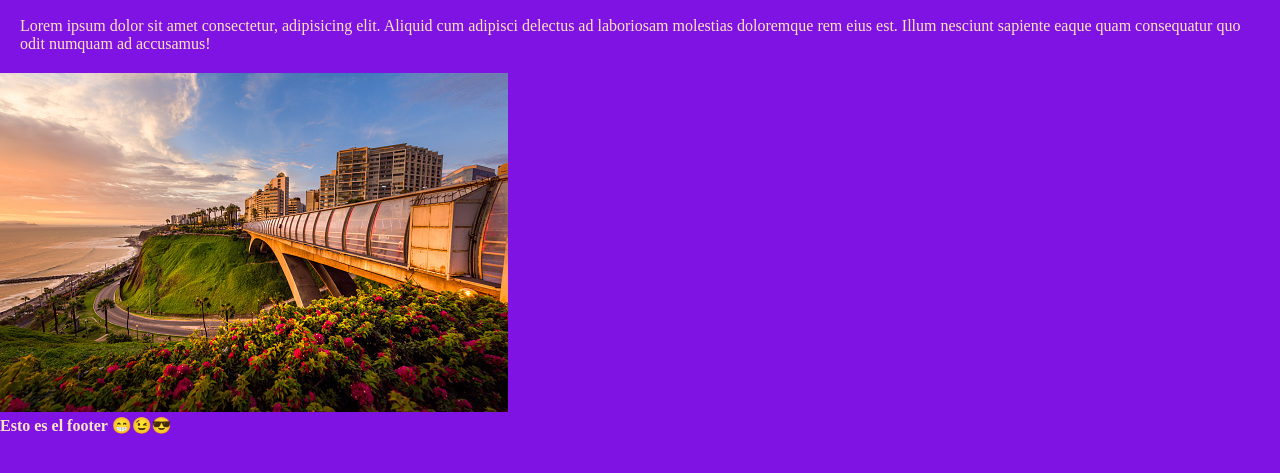
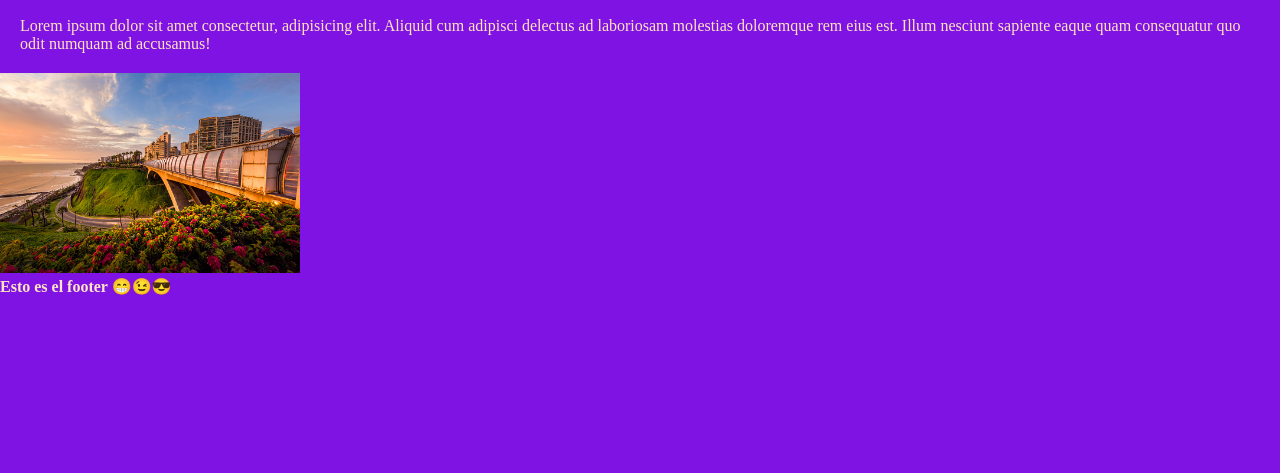
Before and after one commit to Nellu2807/after_git, a plain HTML site: page index.html in a window 1280 px wide. Shown: the part 153-626 px from the top of the page. Drawn offline with Linux system fonts and the light colour scheme.

Commit message:
agregue animamaciones

```diff
--- a/css/estilo.css
+++ b/css/estilo.css
@@ -24,3 +24,10 @@ li{
 p{
     padding: 20px;
 }
+img{
+    width: 300px;
+    transition: all 3s ease;
+}
+img:hover{
+    transform: rotate(10deg);
+}
```
